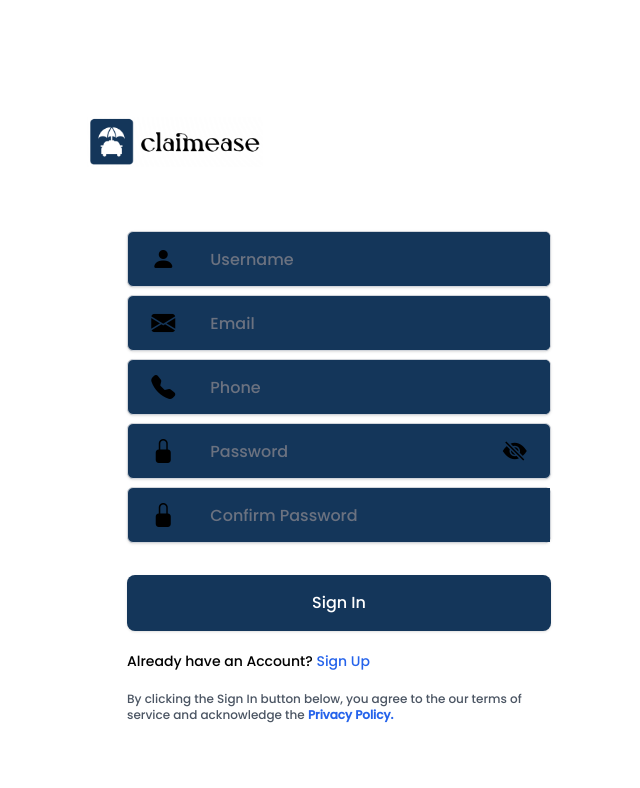
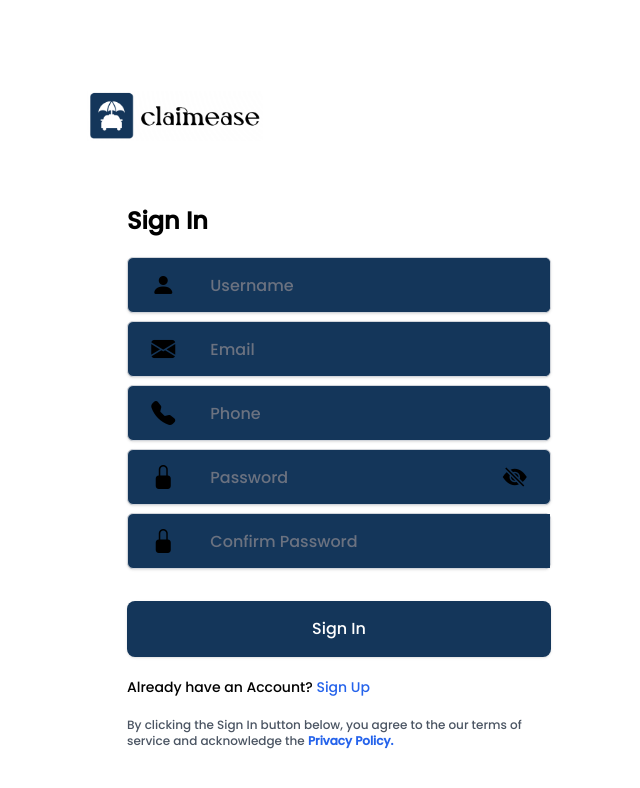
Before and after one commit to kid-us/Claimease, a React (Vite) app: page /register in a window 1280 px wide. Shown: the top 788 px of the page, without its empty margins (49-689 px from the left). Built offline with nearby package versions, Linux system fonts and the light colour scheme; the HTML template or start-up script is replaced by a standard one.

Commit message:
Sign In and Up header added.

```diff
--- a/src/components/Pages/Login.tsx
+++ b/src/components/Pages/Login.tsx
@@ -45,7 +45,7 @@ const Login = () => {
             className="lg:bg-white lg:p-10 pb-10 px-6 rounded-r-xl overflow-hidden"
             onSubmit={handleSubmit(onSubmit)}
           >
-            <p className="text-2xl font-bold mb-10">Sign up</p>
+            <p className="text-2xl font-bold mb-5">Sign up</p>
 
             {/* Username */}
             <div className="lg:bg-primary bg-white rounded-md overflow-hidden mb-2 grid grid-cols-12 h-14 shadow border border-gray-300">
--- a/src/components/Pages/Register.tsx
+++ b/src/components/Pages/Register.tsx
@@ -53,6 +53,8 @@ const Register = () => {
           className="lg:bg-white lg:p-10 pb-10 px-6 rounded-r-xl overflow-hidden"
           onSubmit={handleSubmit(onSubmit)}
         >
+          <p className="text-2xl font-bold mb-5">Sign In</p>
+
           {/* Username */}
           <div className="lg:bg-primary bg-white overflow-hidden rounded-md mb-2 grid grid-cols-12 h-14 shadow border border-gray-300">
             <div className="col-span-2">
```
